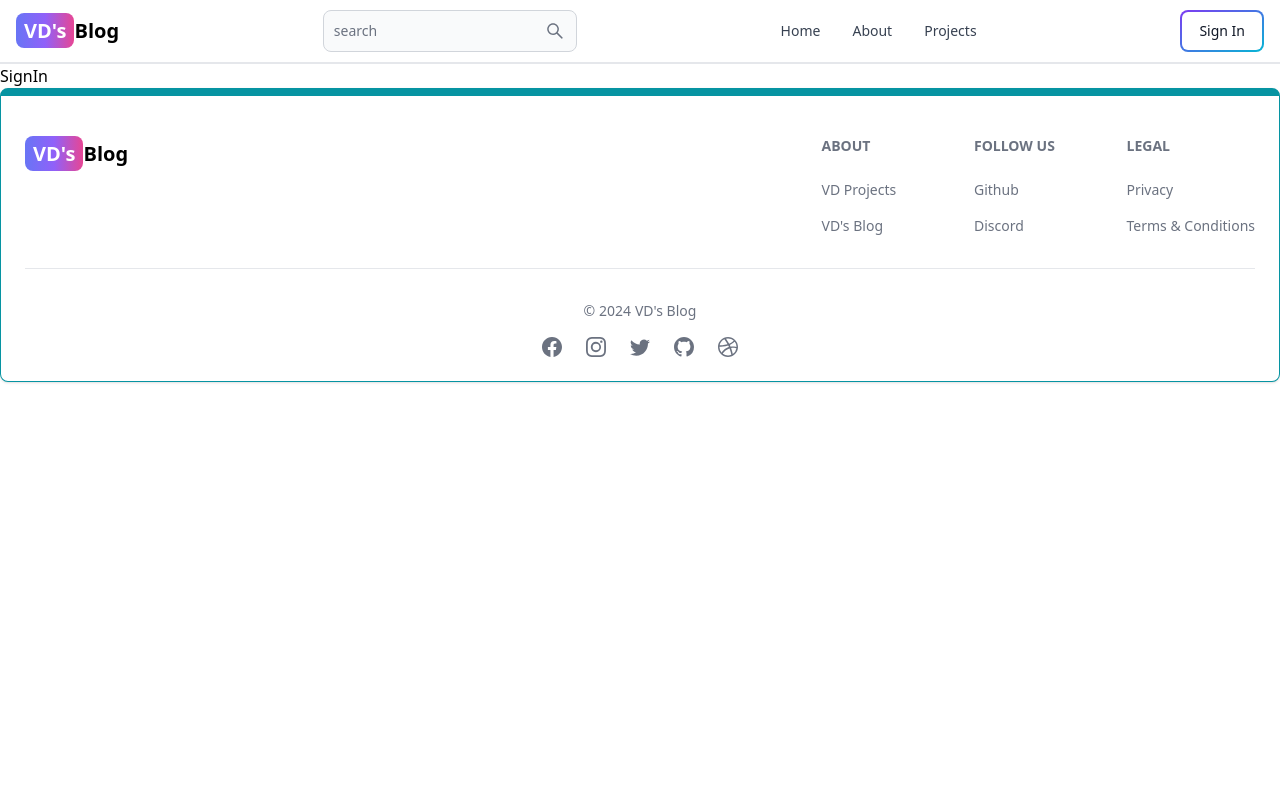
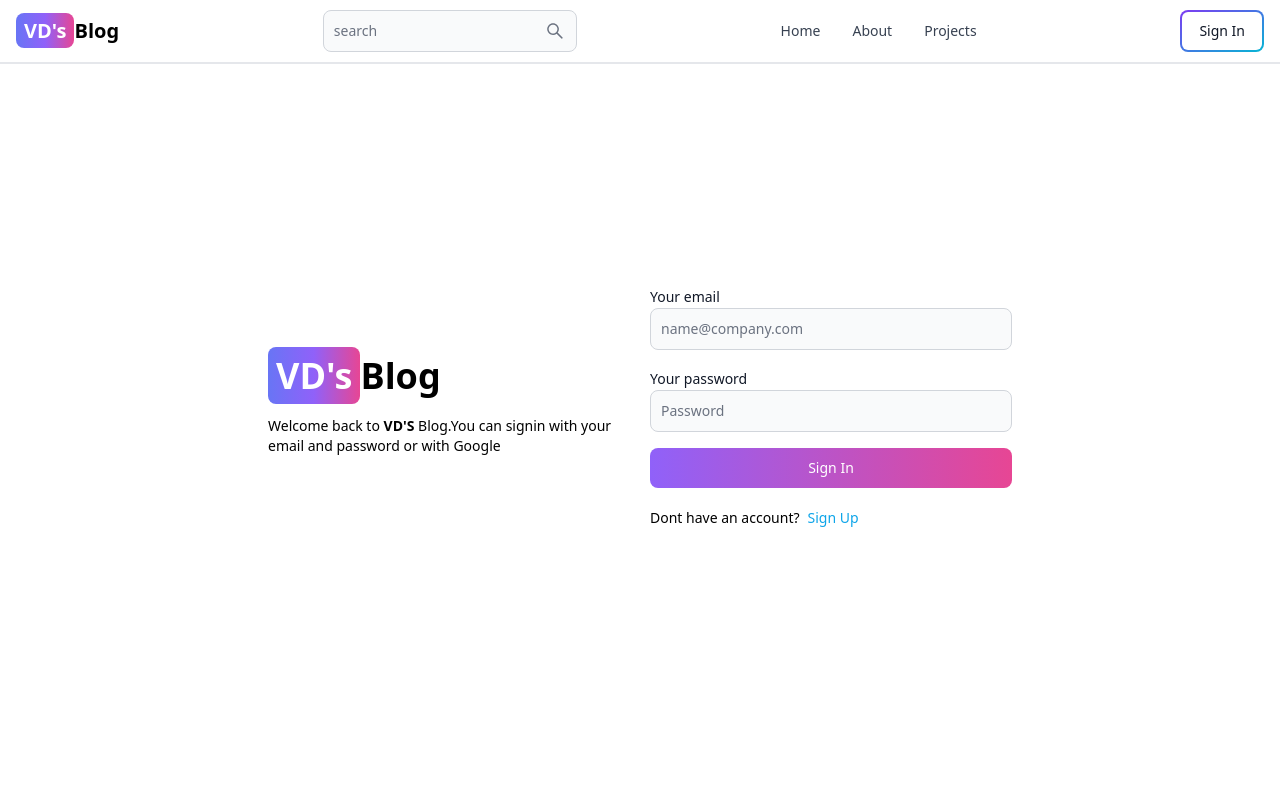
Before and after one commit to vishnudarrshan/MERN_Tailwind---Blog_App, a React (Vite) app in the folder client/: page /sign-in in a window 1280 px wide. Shown: the top 800 px of the page. Built offline with nearby package versions, Linux system fonts and the light colour scheme.

Commit message:
feat: Created signin ui and its functionality

```diff
--- a/client/src/pages/SignIn.jsx
+++ b/client/src/pages/SignIn.jsx
@@ -1,7 +1,112 @@
-import React from "react";
+import { Alert, Button, Label, Spinner, TextInput } from "flowbite-react";
+import React, { useState } from "react";
+import { Link, useNavigate } from "react-router-dom";
 
 const SignIn = () => {
-  return <div>SignIn</div>;
+  const [formData, setFormData] = useState({});
+  const [errorMessage, setErrorMessage] = useState("");
+  const [isLoading, setIsLoading] = useState(false);
+  const navigate = useNavigate();
+
+  const handleChange = (e) => {
+    setFormData({ ...formData, [e.target.id]: e.target.value.trim() });
+  };
+
+  const handleSubmit = async (e) => {
+    e.preventDefault();
+    setIsLoading(true);
+    if (!formData.email || !formData.password) {
+      return setErrorMessage("Please fill out all fields.");
+    }
+    try {
+      const res = await fetch("/api/auth/signin", {
+        method: "POST",
+        headers: {
+          "Content-Type": "application/json",
+        },
+        body: JSON.stringify(formData),
+      });
+      const data = await res.json();
+      if (data.success == false) {
+        return setErrorMessage(data.message);
+      }
+      if (res.ok) {
+        navigate("/");
+      }
+    } catch (error) {
+      setErrorMessage(error.message);
+    } finally {
+      setIsLoading(false);
+    }
+  };
+
+  return (
+    <div className="min-h-screen mt-20 sm:p-32 p-4">
+      <div className="flex p-3 max-w-3xl mx-auto flex-col md:flex-row md:items-center gap-5">
+        <div className="flex-1">
+          <Link to={"/"} className=" text-4xl font-bold dark:text-white">
+            <span className="px-2 py-1 bg-gradient-to-r from-indigo-500 via-purple-500 to-pink-500 rounded-lg text-white">
+              VD's
+            </span>
+            Blog
+          </Link>
+          <p className="text-sm mt-5 ">
+            Welcome back to <span className="font-bold">VD'S</span> Blog.You can
+            signin with your email and password or with Google
+          </p>
+        </div>
+        <div className="flex-1">
+          <form className="flex flex-col gap-4" onSubmit={handleSubmit}>
+            <div>
+              <Label value="Your email" />
+              <TextInput
+                type="email"
+                placeholder="name@company.com"
+                id="email"
+                onChange={handleChange}
+              />
+            </div>
+            <div>
+              <Label value="Your password" />
+              <TextInput
+                type="password"
+                placeholder="Password"
+                id="password"
+                onChange={handleChange}
+                minLength={8}
+              />
+            </div>
+            <Button
+              gradientDuoTone={"purpleToPink"}
+              type="submit"
+              disabled={isLoading}
+            >
+              {isLoading ? (
+                <>
+                  <Spinner size={"sm"} />
+
+                  <span className="pl-3">Loading...</span>
+                </>
+              ) : (
+                "Sign In"
+              )}
+            </Button>
+          </form>
+          <div className="flex gap-2 mt-5 text-sm ">
+            <span>Dont have an account?</span>
+            <Link to={"/sign-up"} className="text-sky-500">
+              Sign Up
+            </Link>
+          </div>
+          {errorMessage && (
+            <Alert className="mt-5" color={"failure"}>
+              {errorMessage}
+            </Alert>
+          )}
+        </div>
+      </div>
+    </div>
+  );
 };
 
 export default SignIn;
```
